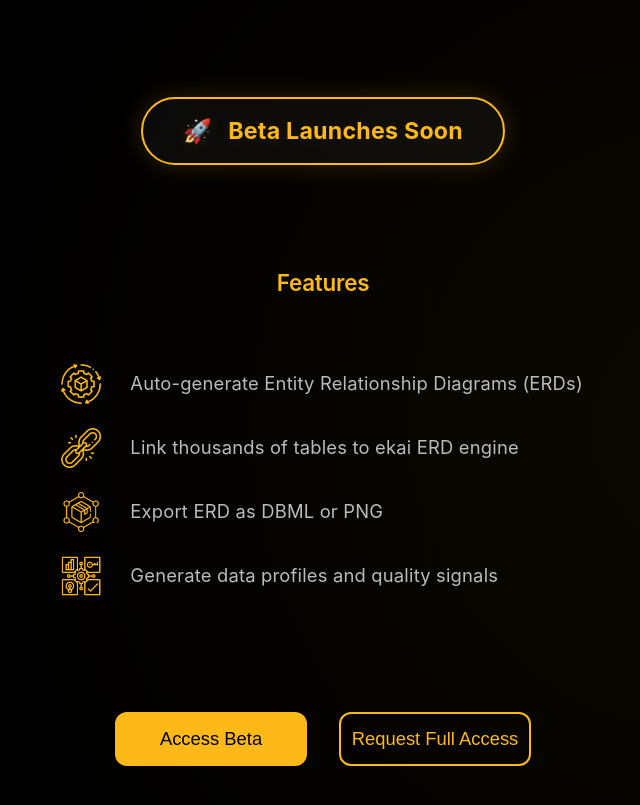
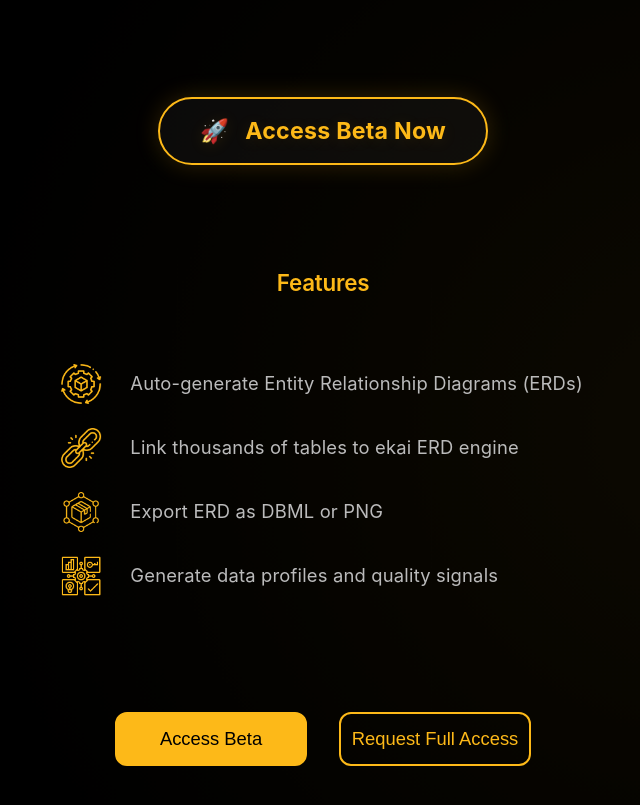
Before and after one commit to ekai-ai/ekai-webpage-erd, a React (Vite) app: page / in a window 1280 px wide. Shown: the part 1915-2720 px from the top of the page, without its empty margins (317-957 px from the left). Built offline with nearby package versions, Linux system fonts and the light colour scheme; the HTML template or start-up script is replaced by a standard one.

Commit message:
beta launches soon text changed

```diff
--- a/src/components/home/home-hero-section.tsx
+++ b/src/components/home/home-hero-section.tsx
@@ -223,7 +223,7 @@
 
           <div className='beta-tag'>
             <span className='beta-icon'>🚀</span>
-            <span>Beta Launches Soon</span>
+            <span>Access Beta Now</span>
           </div>
 
           <div className='beta-features'>
```
